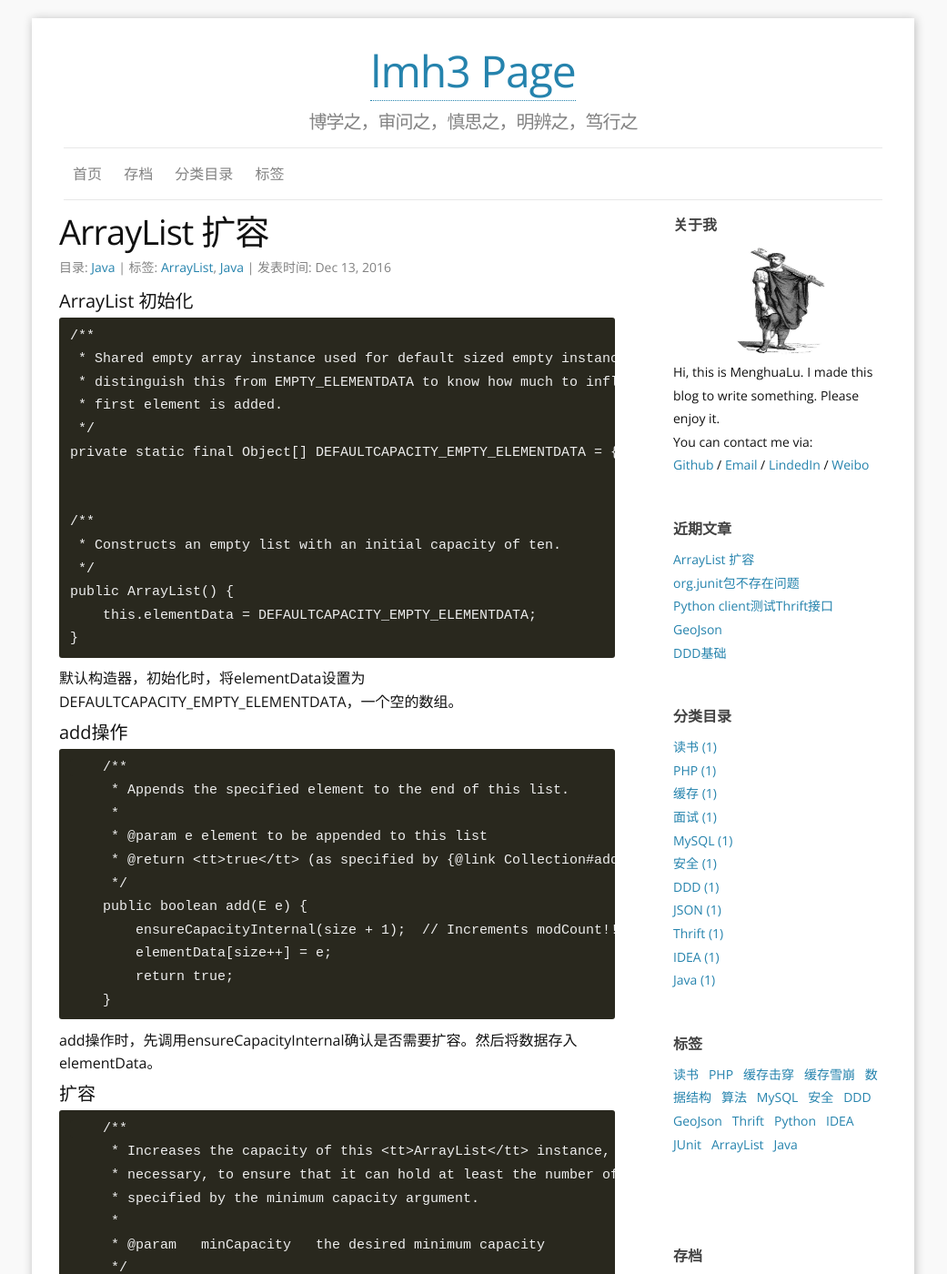
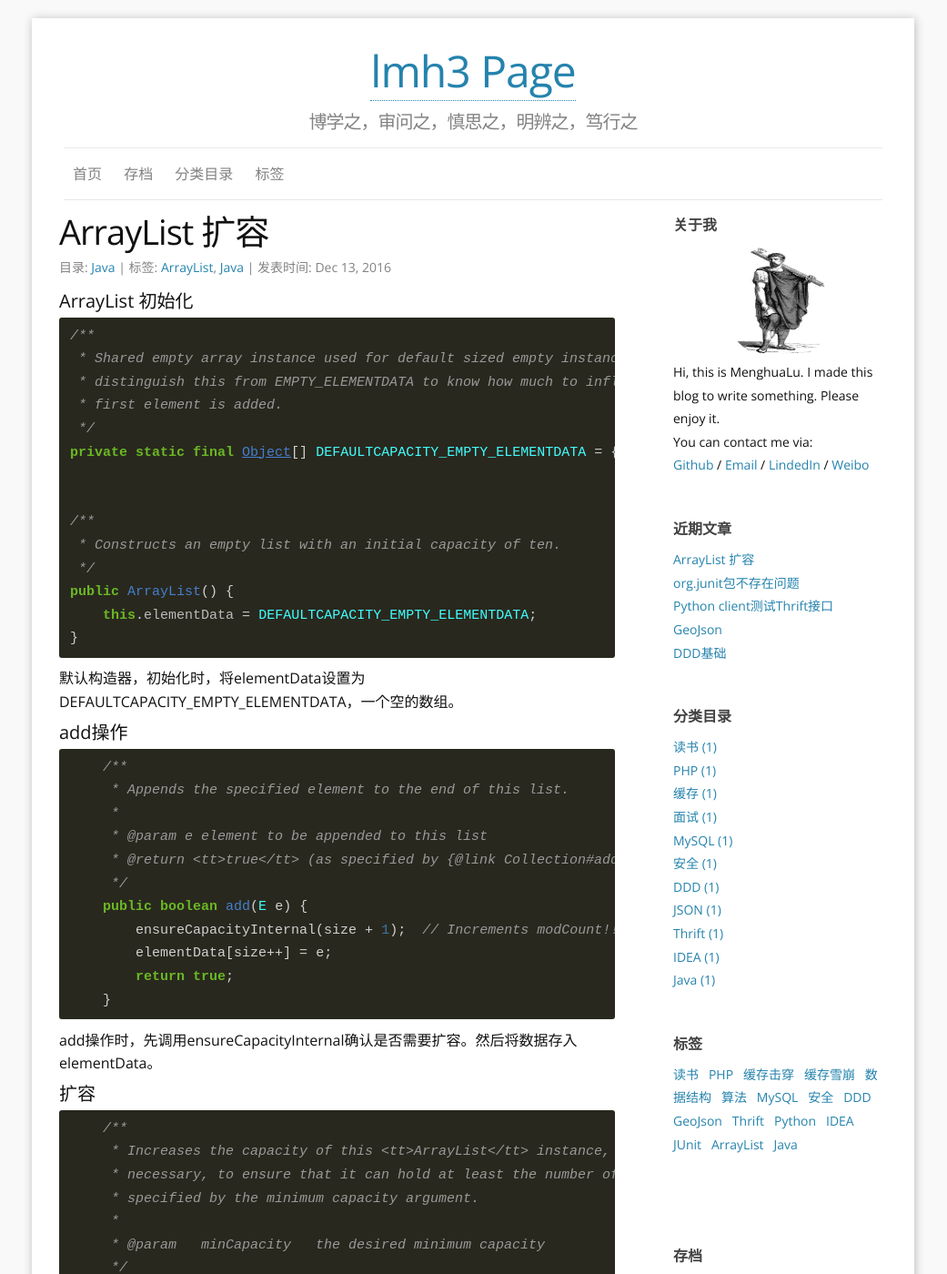
Before and after one commit to lmh3/lmh3.github.io, a Jekyll site: the page built from _posts/2016-12-13-ArrayList.md, in a window 1280 px wide and 1400 px high. Shown: the whole window at 91% size, without its empty margins (120-1161 px from the left). Built offline with Jekyll 4.4.1, drawn with Linux system fonts in a browser that asks for light colours; some of the changed text lies outside the part shown.

Commit message:
highlight

````diff
--- a/_posts/2016-12-13-ArrayList.md
+++ b/_posts/2016-12-13-ArrayList.md
@@ -10,7 +10,7 @@ description: ArrayList 扩容
 
 #### ArrayList 初始化
 
-```
+{% highlight Java %}
 /**
  * Shared empty array instance used for default sized empty instances. We
  * distinguish this from EMPTY_ELEMENTDATA to know how much to inflate when
@@ -25,13 +25,13 @@ private static final Object[] DEFAULTCAPACITY_EMPTY_ELEMENTDATA = {};
 public ArrayList() {
     this.elementData = DEFAULTCAPACITY_EMPTY_ELEMENTDATA;
 }
-```
+{% endhighlight %}
 
 默认构造器，初始化时，将elementData设置为DEFAULTCAPACITY_EMPTY_ELEMENTDATA，一个空的数组。
 
 #### add操作
 
-```
+{% highlight Java %}
     /**
      * Appends the specified element to the end of this list.
      *
@@ -43,13 +43,13 @@ public ArrayList() {
         elementData[size++] = e;
         return true;
     }
-```
+{% endhighlight %}
 
 add操作时，先调用ensureCapacityInternal确认是否需要扩容。然后将数据存入elementData。
 
 #### 扩容
 
-```
+{% highlight Java %}
     /**
      * Increases the capacity of this <tt>ArrayList</tt> instance, if
      * necessary, to ensure that it can hold at least the number of elements
@@ -92,7 +92,7 @@ add操作时，先调用ensureCapacityInternal确认是否需要扩容。然后
         // minCapacity is usually close to size, so this is a win:
         elementData = Arrays.copyOf(elementData, newCapacity);
     }
-```
+{% endhighlight %}
 
 在初始化后，插入第一个数据的时候，调用ensureCapacityInternal，该方法判断是插入第一个数据，即elementData == DEFAULTCAPACITY_EMPTY_ELEMENTDATA时候，会将minCapacity设置为DEFAULT_CAPACITY，即10，因为elementData.length是0，所以必然进行grow扩容。grow扩容的时候，会将扩容后的容量，即newCapacity设置为DEFAULT_CAPACITY。
 
````
Also changed, not shown: _posts/2016-11-22-pythonthrift.md (+2 -2 lines), _posts/2016-12-02-orgjunit.md (+2 -2 lines).
